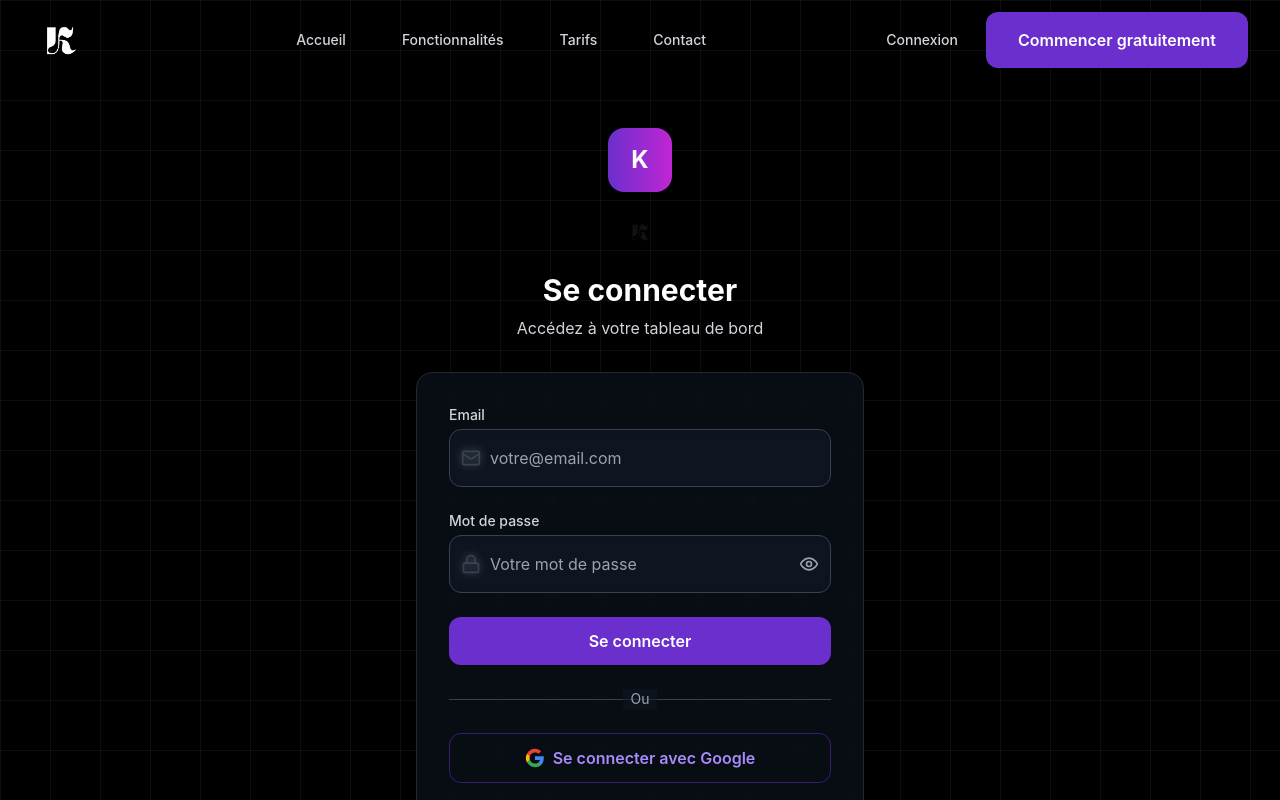
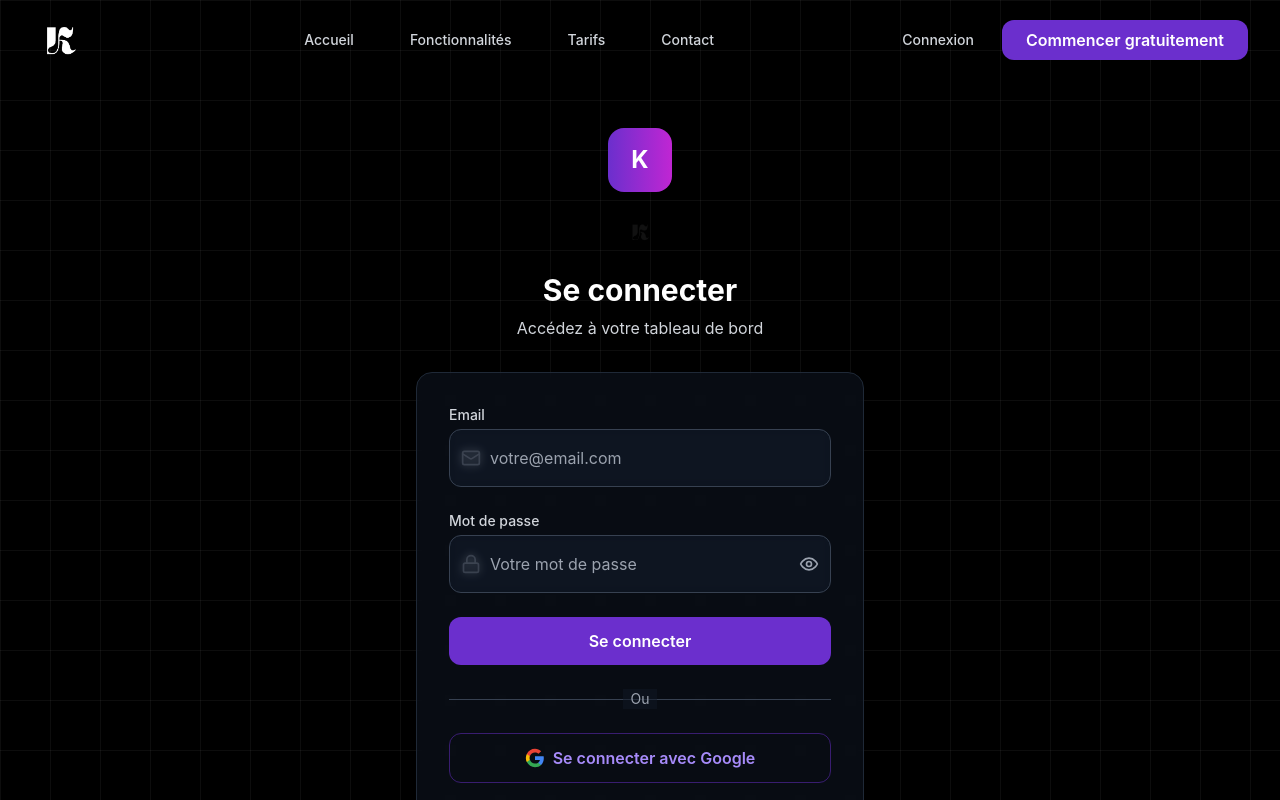
Before and after one commit to AirKyzzZ/KlyxAI, a Next.js app: page /login in a window 1280 px wide. Shown: the top 800 px of the page. Built offline with nearby package versions, Linux system fonts and the light colour scheme; no server answers.

Commit message:
feat: pill effect navbar

```diff
--- a/components/Navbar.jsx
+++ b/components/Navbar.jsx
@@ -51,13 +51,19 @@
   }
 
   return (
-    <nav className={`fixed top-0 left-0 right-0 z-50 transition-all duration-300 ${
+    <nav className={`fixed top-0 left-0 right-0 z-50 transition-all duration-500 ease-out ${
       scrolled
-        ? 'bg-black/80 backdrop-blur-md border-b border-gray-800/50'
+        ? 'px-4 py-2'
+        : 'px-0 py-0'
+    }`}>
+      <div className={`max-w-7xl mx-auto transition-all duration-500 ease-out ${
+        scrolled
+          ? 'bg-black/90 backdrop-blur-xl rounded-full border border-white/10 shadow-2xl shadow-black/20 mx-auto max-w-4xl'
           : 'bg-transparent'
       }`}>
-      <div className="max-w-7xl mx-auto px-4 sm:px-6 lg:px-8">
-        <div className="flex justify-between items-center h-20">
+        <div className={`flex justify-between items-center transition-all duration-500 ease-out ${
+          scrolled ? 'h-16 px-6' : 'h-20 px-4 sm:px-6 lg:px-8'
+        }`}>
           {/* Logo */}
           <div className="flex-shrink-0">
             <Link href="/" className="flex items-center space-x-3 group">
@@ -66,14 +72,18 @@
                 alt="Klyx AI"
                 width={56}
                 height={56}
-                 className="w-14 h-14 group-hover:scale-110 transition-transform duration-300"
+                className={`group-hover:scale-110 transition-all duration-300 ${
+                  scrolled ? 'w-10 h-10' : 'w-14 h-14'
+                }`}
               />
             </Link>
           </div>
 
           {/* Navigation desktop */}
           <div className="hidden md:block">
-            <div className="ml-10 flex items-baseline space-x-8">
+            <div className={`flex items-baseline space-x-8 transition-all duration-500 ease-out ${
+              scrolled ? 'ml-6 space-x-6' : 'ml-10 space-x-8'
+            }`}>
               <Link href="/" className="text-gray-300 hover:text-primary-400 px-3 py-2 rounded-lg text-sm font-medium transition-all duration-300 hover:bg-white/5">
                 Accueil
               </Link>
@@ -92,10 +102,14 @@
           {/* Actions utilisateur */}
           <div className="hidden md:block">
             {!isLoading && (
-              <div className="flex items-center space-x-4">
+              <div className={`flex items-center space-x-4 transition-all duration-500 ease-out ${
+                scrolled ? 'space-x-3' : 'space-x-4'
+              }`}>
                 {user ? (
                   <>
-                    <Link href="/dashboard" className="btn-primary">
+                    <Link href="/dashboard" className={`btn-primary transition-all duration-300 ${
+                      scrolled ? 'px-4 py-2 text-sm' : 'px-6 py-2'
+                    }`}>
                       Tableau de bord
                     </Link>
                     <button
@@ -111,7 +125,9 @@
                     <Link href="/login" className="text-gray-300 hover:text-primary-400 px-3 py-2 rounded-lg text-sm font-medium transition-all duration-300 hover:bg-white/5">
                       Connexion
                     </Link>
-                    <Link href="/login?signup=true" className="btn-primary">
+                    <Link href="/login?signup=true" className={`btn-primary transition-all duration-300 ${
+                      scrolled ? 'px-4 py-2 text-sm' : 'px-6 py-2'
+                    }`}>
                       Commencer gratuitement
                     </Link>
                   </>
@@ -135,7 +151,11 @@
       {/* Menu mobile ouvert */}
       {isMenuOpen && (
         <div className="md:hidden">
-          <div className="px-4 pt-2 pb-6 space-y-2 bg-black/95 backdrop-blur-md border-t border-gray-800/50">
+          <div className={`px-4 pt-2 pb-6 space-y-2 transition-all duration-500 ease-out ${
+            scrolled
+              ? 'bg-black/95 backdrop-blur-xl rounded-b-2xl border border-white/10 shadow-2xl shadow-black/20 mx-4'
+              : 'bg-black/95 backdrop-blur-md border-t border-gray-800/50'
+          }`}>
             <Link href="/" className="text-gray-300 hover:text-primary-400 block px-3 py-3 rounded-lg text-base font-medium transition-all duration-300 hover:bg-white/5">
               Accueil
             </Link>
```
Lines whose indentation alone changed are shown as unchanged.
